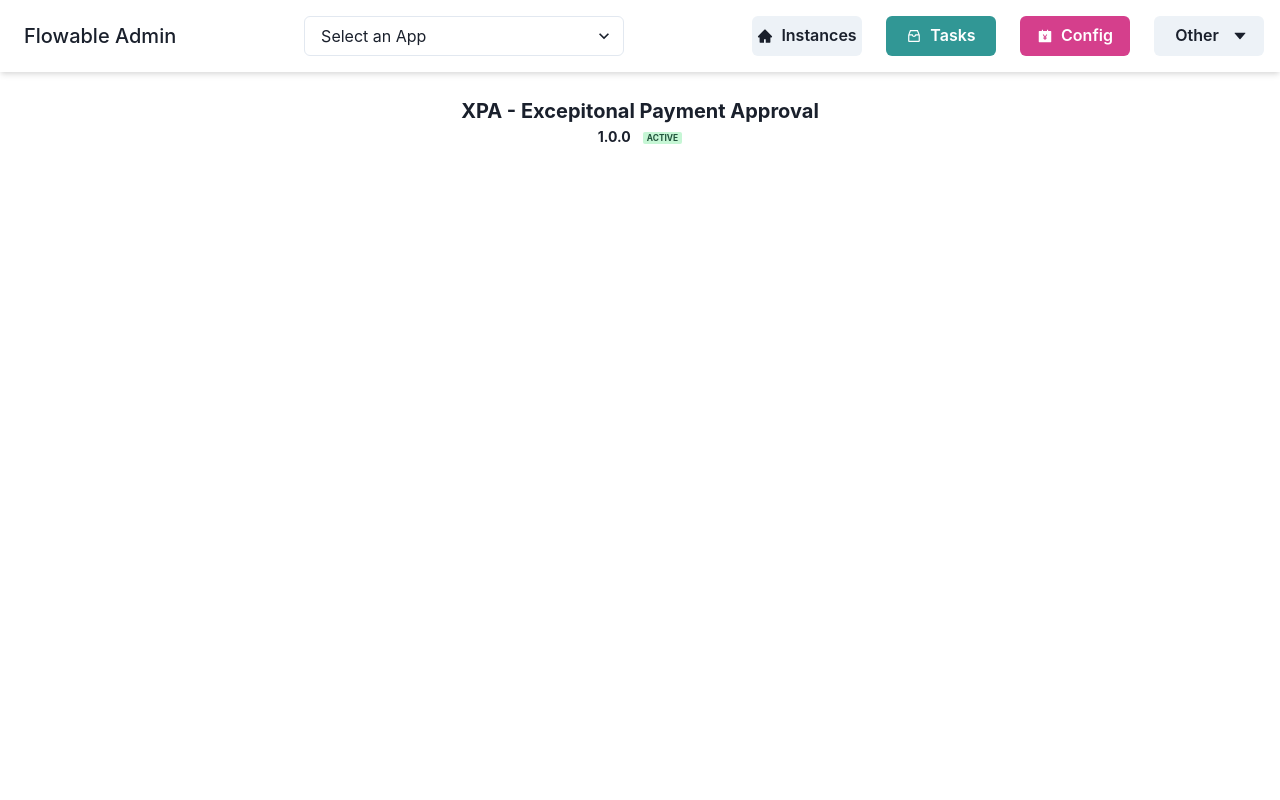
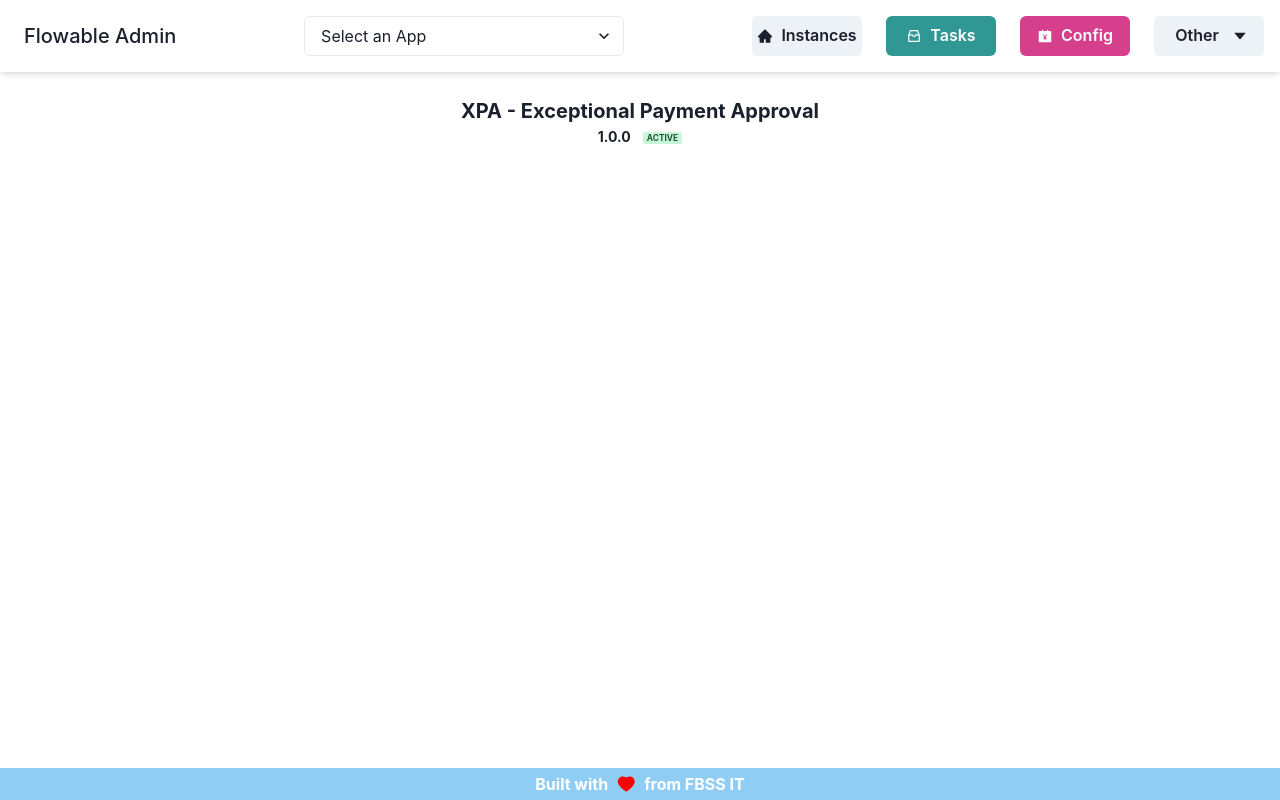
Before and after one commit to hemashekarsantosh/flowable-admin, a React (Vite) app: page /deploymentInfo in a window 1280 px wide. Built offline with nearby package versions, Linux system fonts and the light colour scheme.

Commit message:
Added Footer Component

```diff
--- a/src/components/DeploymentInfo.jsx
+++ b/src/components/DeploymentInfo.jsx
@@ -4,7 +4,7 @@ export default function DeploymentInfo() {
     return (
         <Flex direction='column' align='center' justify='center' p='6'   borderRadius='lg'>
             <Text align='center' fontSize='xl' fontWeight='bold'>
-                XPA - Excepitonal Payment Approval
+                XPA - Exceptional Payment Approval
                 <Text fontSize='sm'>1.0.0
                 <Badge ml='3' fontSize='0.6em' colorScheme='green'>
                     Active
--- /dev/null
+++ b/src/components/Footer.jsx
@@ -0,0 +1,38 @@
+import {
+  AbsoluteCenter,
+  Box,
+  chakra,
+  HStack,
+  Text,
+  VStack,
+} from "@chakra-ui/react";
+import { AiFillHeart } from "react-icons/ai";
+
+export default function Footer() {
+  return (
+    <chakra.footer
+      bg="blue.200"
+      w="full"
+      px={{ base: 1, sm: 2 }}
+      py={2}
+      shadow="md"
+      position={"fixed"}
+      bottom={"0px"}
+    >
+      <Box position="relative" padding={2}>
+        <AbsoluteCenter p="4" color="white" axis="both">
+          <HStack>
+            <Text fontWeight={"bold"}>Built with</Text>
+            <AiFillHeart
+              position="fixed"
+              bottom="0px"
+              color="red"
+              size="20px"
+            />
+            <Text fontWeight={"bold"}>from FBSS IT</Text>
+          </HStack>
+        </AbsoluteCenter>
+      </Box>
+    </chakra.footer>
+  );
+}
--- a/src/main.jsx
+++ b/src/main.jsx
@@ -7,6 +7,7 @@ import Tasks from './components/Tasks.jsx'
 import Instance from './components/Instance.jsx'
 import { BrowserRouter as Router, Routes, Route } from 'react-router-dom'
 import DeploymentInfo from './components/DeploymentInfo.jsx'
+import Footer from './components/Footer.jsx'
 
 ReactDOM.createRoot(document.getElementById('root')).render(
   <React.StrictMode>
@@ -19,6 +20,7 @@ ReactDOM.createRoot(document.getElementById('root')).render(
           <Route exact path="/instance" element={<Instance />} />
           <Route exact path="/deploymentInfo" element={<DeploymentInfo />} />
         </Routes>
+        <Footer />
       </Router>
 
     </ChakraProvider>
```
